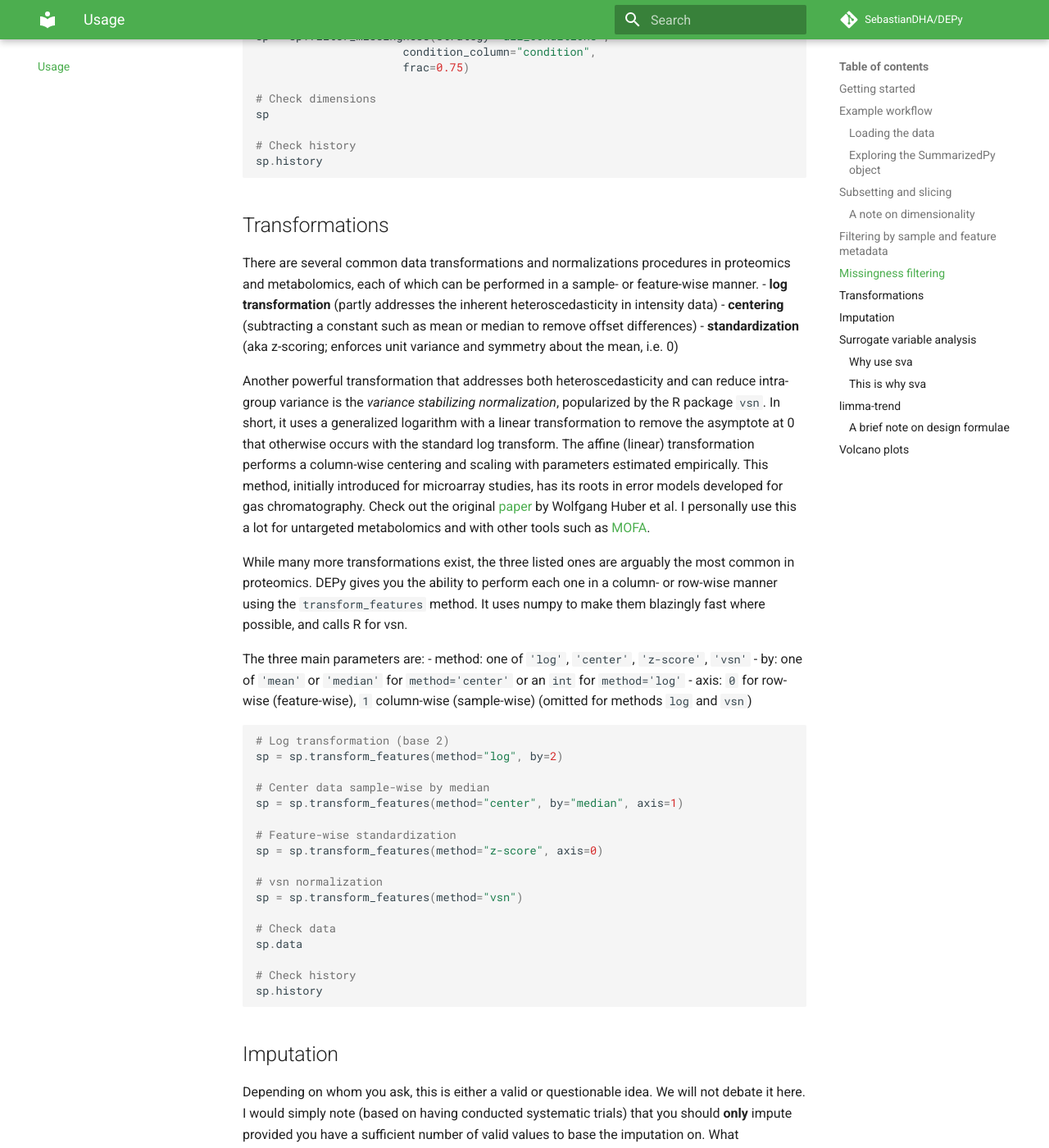
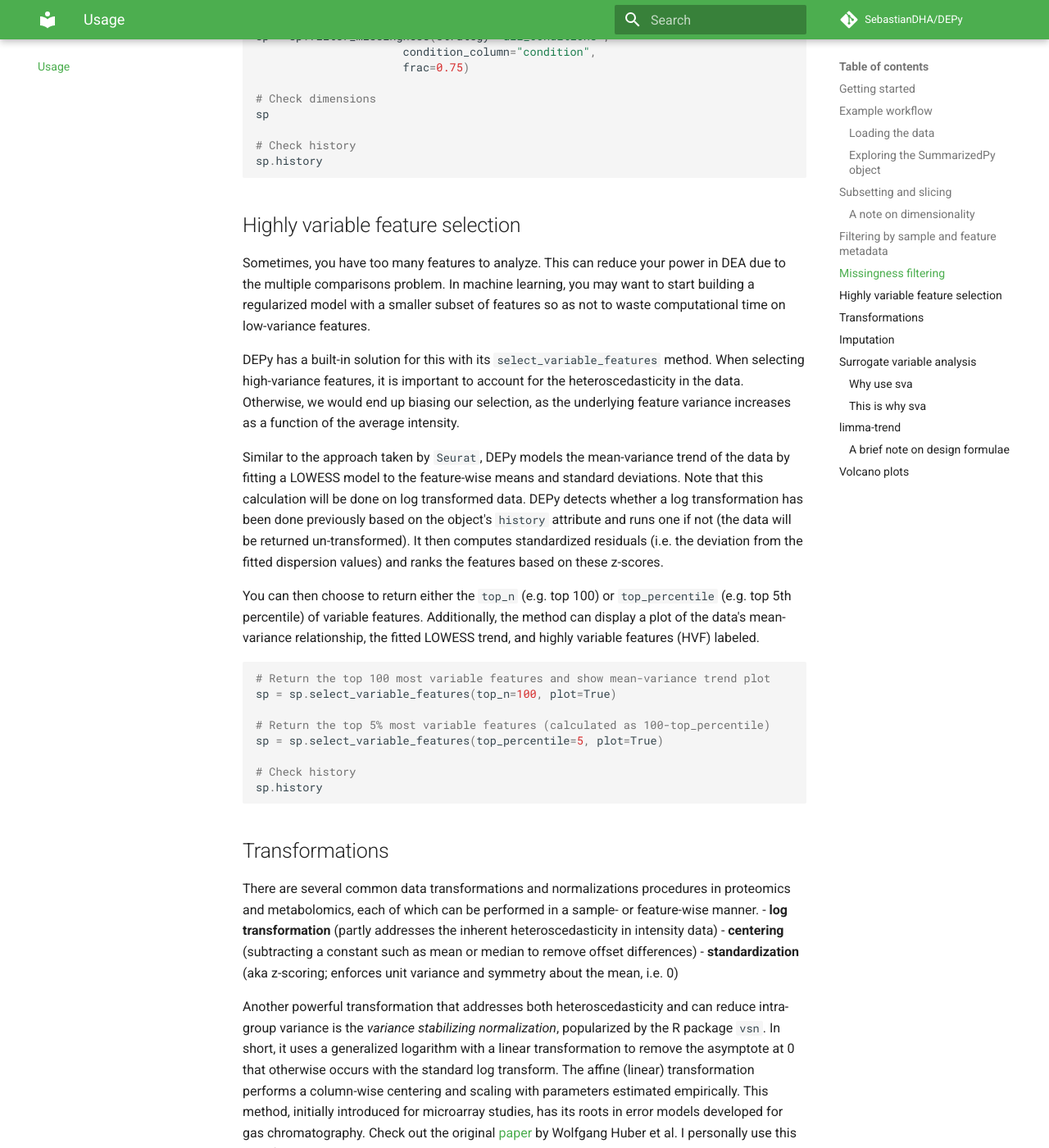
Before and after one commit to SebastianDHA/DEPy, an MkDocs documentation site: the page built from docs/usage.md, in a window 1280 px wide and 1400 px high, scrolled down 4977 px. Shown: the whole window at 82% size. Built offline with MkDocs 1.6.1 and Material for MkDocs 9.7.7, drawn with Linux system fonts in a browser that asks for light colours; comment, search, counter and statistics services are not loaded; some of the changed text lies outside the part shown.

Commit message:
updated usage documentation to include select_variable_features

````diff
--- a/docs/usage.md
+++ b/docs/usage.md
@@ -230,6 +230,33 @@ sp
 # Check history
 sp.history
 ```
+## Highly variable feature selection
+Sometimes, you have too many features to analyze. This can reduce your power in DEA due to the multiple comparisons problem.
+In machine learning, you may want to start building a regularized model with a smaller subset of features so as not to waste computational time on
+low-variance features.
+
+DEPy has a built-in solution for this with its ```select_variable_features``` method.
+When selecting high-variance features, it is important to account for the heteroscedasticity in the data.
+Otherwise, we would end up biasing our selection, as the underlying feature variance increases as a function of the average intensity.
+
+Similar to the approach taken by ```Seurat```, DEPy models the mean-variance trend of the data by fitting a LOWESS model to the feature-wise means and standard deviations.
+Note that this calculation will be done on log transformed data. DEPy detects whether a log transformation has been done previously
+based on the object's ```history``` attribute and runs one if not (the data will be returned un-transformed).
+It then computes standardized residuals (i.e. the deviation from the fitted dispersion values) and ranks the features based on these z-scores.
+
+You can then choose to return either the ``top_n`` (e.g. top 100) or ``top_percentile`` (e.g. top 5th percentile) of variable features.
+Additionally, the method can display a plot of the data's mean-variance relationship, the fitted LOWESS trend, and highly variable features (HVF) labeled.
+
+```Py
+# Return the top 100 most variable features and show mean-variance trend plot
+sp = sp.select_variable_features(top_n=100, plot=True)
+
+# Return the top 5% most variable features (calculated as 100-top_percentile)
+sp = sp.select_variable_features(top_percentile=5, plot=True)
+
+# Check history
+sp.history
+```
 
 ## Transformations
 There are several common data transformations and normalizations procedures in proteomics and metabolomics,
@@ -351,8 +378,8 @@ sp.history
 ## limma-trend
 Now for the actual differential expression analysis, we will use limma, brain child of Gordon Smyth
 (check out the legendary [paper](https://pubmed.ncbi.nlm.nih.gov/16646809/)).
-Limma leverages an empirically estimated mean-variance trend as a prior to adjust for the heteroscedastic mean-variance common to so many -omics modalities.
-The Bayesian prior serves as a form shrinkage, which mitigates the inflated false positives and negatives
+Limma leverages an empirically estimated mean-variance trend as a prior to adjust for the heteroscedasticity common to so many -omics modalities.
+This Bayesian prior serves as a form shrinkage, which mitigates the inflated false positive and negative rates
 that come with conducting fold change analysis on low- and high-abundant features if the mean-variance is not accounted for.
 This is particularly useful for small sample sizes.
 Limma-trend was implemented and adapted in the proteomics R packages ```DEqMS``` and ``DEP`` for these very reasons.
````
Also changed, not shown: HISTORY.md (+4 -0 lines).
